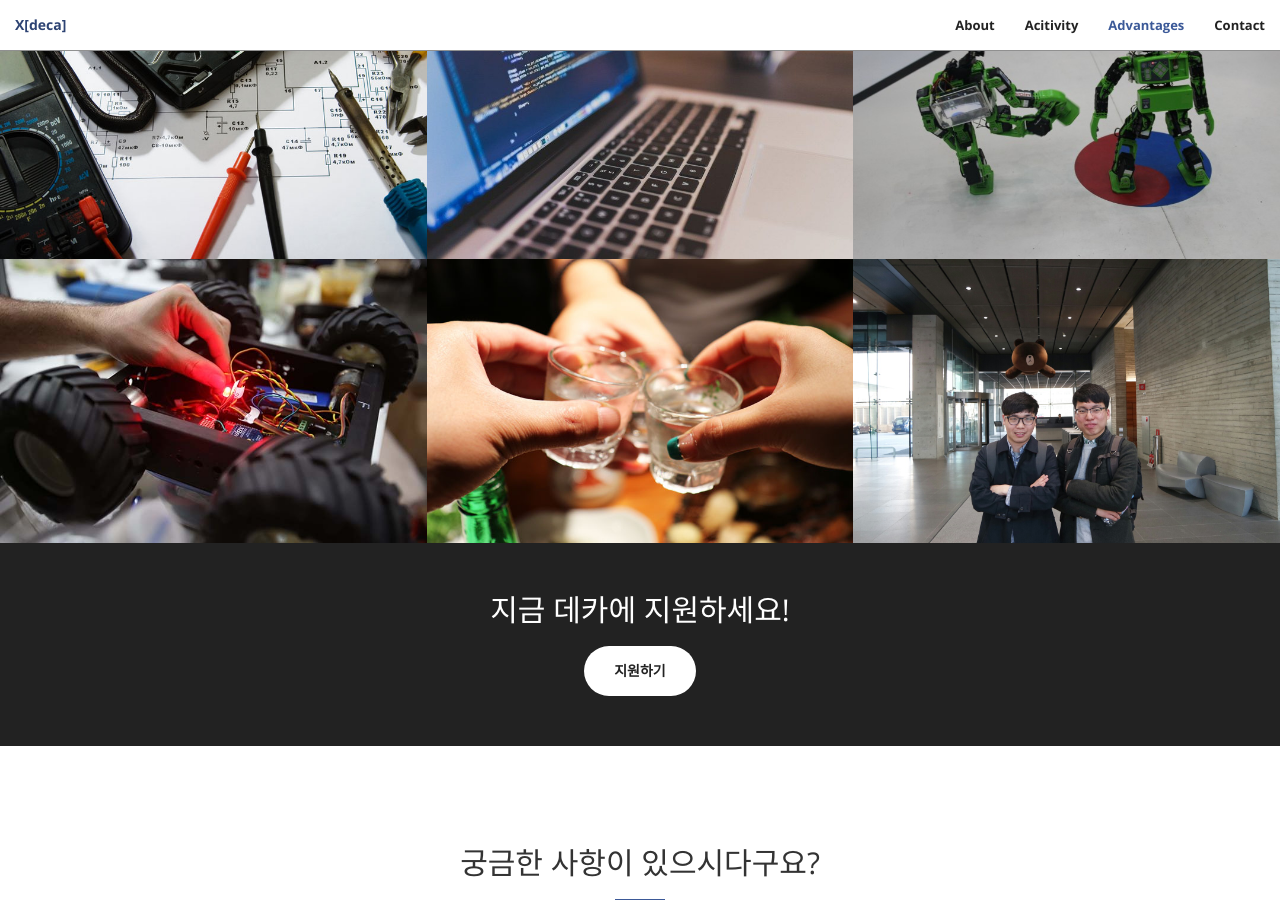
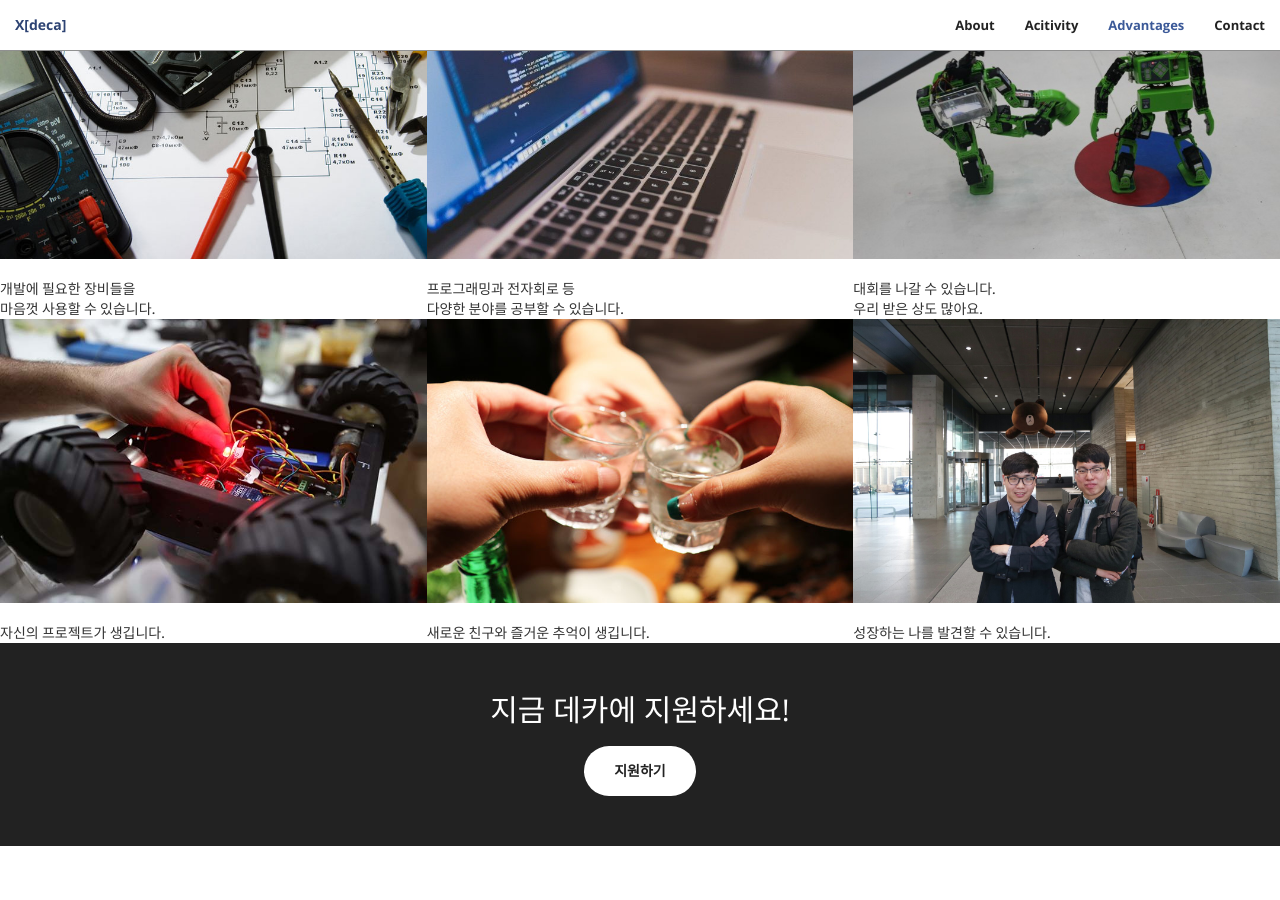
Before and after one commit to XDeca/xdeca.github.io, a Jekyll site: the page built from index.html, in a window 1280 px wide and 900 px high, scrolled down 2022 px. Built offline with Jekyll 4.4.1, drawn with Linux system fonts in a browser that asks for light colours.

Commit message:
remove links

```diff
--- a/_includes/portfolio.html
+++ b/_includes/portfolio.html
@@ -2,7 +2,6 @@
     <div class="container-fluid">
         <div class="row no-gutter">
             <div class="col-lg-4 col-sm-6">
-                <a href="#" class="portfolio-box">
                 <img src="img/portfolio/1.jpg" class="img-responsive" alt="">
                 <div class="portfolio-box-caption">
                     <div class="portfolio-box-caption-content">
@@ -14,10 +13,8 @@
                         </div>
                     </div>
                 </div>
-                </a>
             </div>
             <div class="col-lg-4 col-sm-6">
-                <a href="#" class="portfolio-box">
                 <img src="img/portfolio/2.jpg" class="img-responsive" alt="">
                 <div class="portfolio-box-caption">
                     <div class="portfolio-box-caption-content">
@@ -30,10 +27,8 @@
                         </div>
                     </div>
                 </div>
-                </a>
             </div>
             <div class="col-lg-4 col-sm-6">
-                <a href="#" class="portfolio-box">
                 <img src="img/portfolio/3.jpg" class="img-responsive" alt="">
                 <div class="portfolio-box-caption">
                     <div class="portfolio-box-caption-content">
@@ -46,10 +41,8 @@
                         </div>
                     </div>
                 </div>
-                </a>
             </div>
             <div class="col-lg-4 col-sm-6">
-                <a href="#" class="portfolio-box">
                 <img src="img/portfolio/4.jpg" class="img-responsive" alt="">
                 <div class="portfolio-box-caption">
                     <div class="portfolio-box-caption-content">
@@ -61,10 +54,8 @@
                         </div>
                     </div>
                 </div>
-                </a>
             </div>
             <div class="col-lg-4 col-sm-6">
-                <a href="#" class="portfolio-box">
                 <img src="img/portfolio/5.jpg" class="img-responsive" alt="">
                 <div class="portfolio-box-caption">
                     <div class="portfolio-box-caption-content">
@@ -76,10 +67,8 @@
                         </div>
                     </div>
                 </div>
-                </a>
             </div>
             <div class="col-lg-4 col-sm-6">
-                <a href="#" class="portfolio-box">
                 <img src="img/portfolio/6.jpg" class="img-responsive" alt="">
                 <div class="portfolio-box-caption">
                     <div class="portfolio-box-caption-content">
@@ -91,7 +80,6 @@
                         </div>
                     </div>
                 </div>
-                </a>
             </div>
         </div>
     </div>
```
Lines whose indentation alone changed are shown as unchanged.
